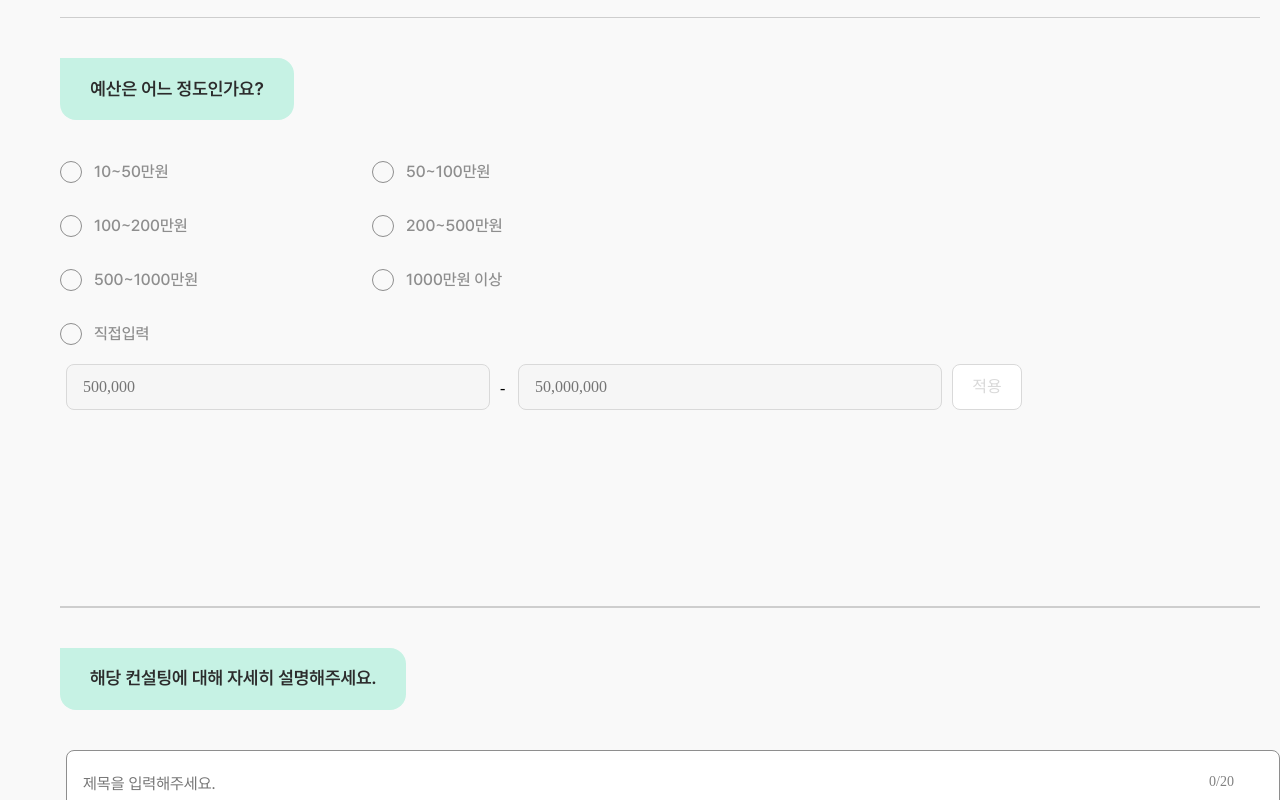
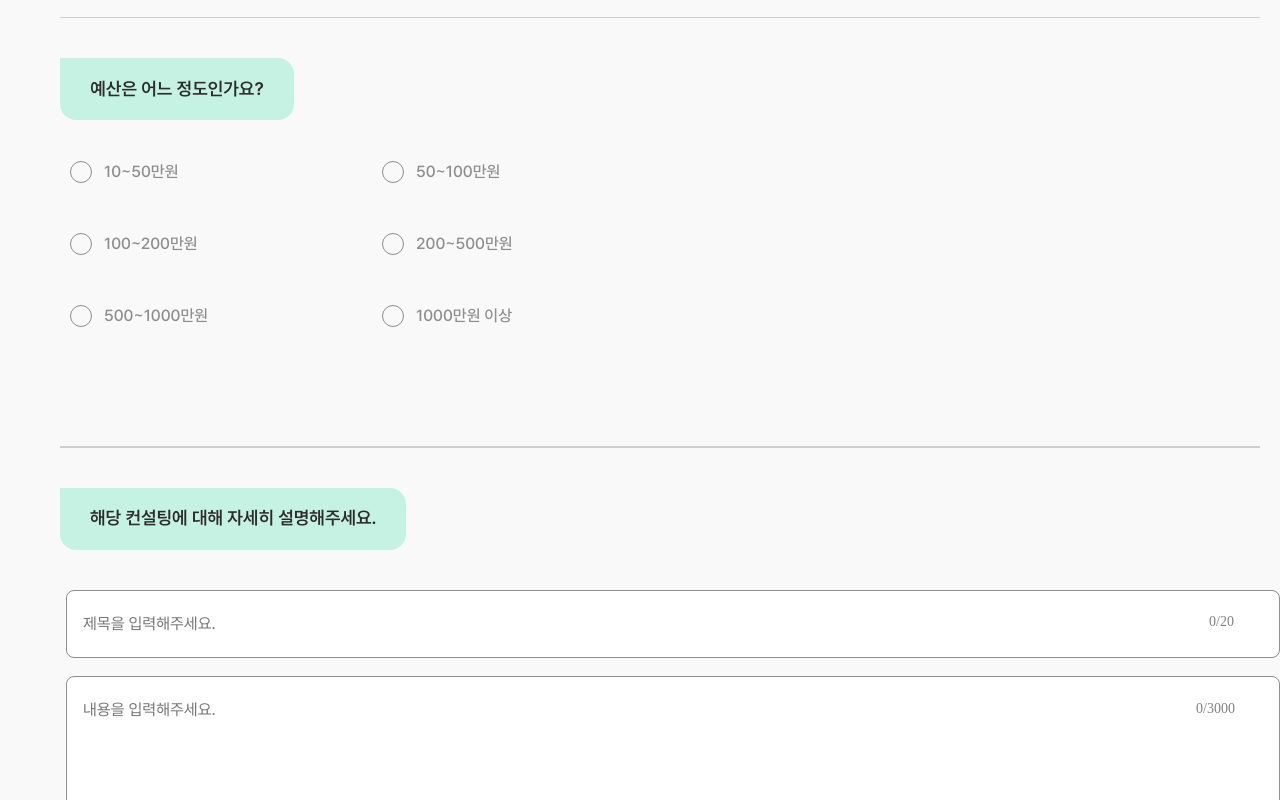
Before and after one commit to Farm-On/FE, a React (Vite) app: page /MyEstimate/RequestEstimate in a window 1280 px wide. Shown: the part 1160-1960 px from the top of the page. Built offline with nearby package versions, Linux system fonts and the light colour scheme.

Commit message:
style: 예산안 섹션에서 직접입력 칸 삭제

```diff
--- a/src/components/ChoiceCity/ChoiceCity.tsx
+++ b/src/components/ChoiceCity/ChoiceCity.tsx
@@ -6,7 +6,11 @@ import { useState } from 'react';
 import XIcon2 from '../../assets/icons/greenX.svg?react';
 //상태관리 라이브러리 설치 후 진행률 올라가게 만들어야함
 
-export const ChoiceCity = () => {
+interface CCProps{
+  onClick:()=>void;
+}
+
+export const ChoiceCity = ({onClick}:CCProps) => {
   const [selectCity, setSelectCity] = useState<string | null>(null); //선택된 도시 이름 개별 관리
   const [selectDistrict, setSelectDistrict] = useState<string | null>(null); //선택된 군/구 개별 관리
 
@@ -16,6 +20,9 @@ export const ChoiceCity = () => {
   };
   const handleDistrictPick = (dist: string) => {
     setSelectDistrict(dist);
+    if(selectCity){
+      onClick()
+    }
   };
 
   const getDistrict = () => {
--- a/src/pages/Home/RequestEstimate.tsx
+++ b/src/pages/Home/RequestEstimate.tsx
@@ -1,7 +1,7 @@
 import * as RE from '../../styles/pages/RequestEstimate';
 import HomeIcon from '../../assets/icons/Home.svg?react';
 import GreyRightIcon from '../../assets/icons/GreyRight.svg?react';
-import CameraIcon from '../../assets/icons/camera.svg?react';
+import CameraIcon from '../../assets/icons/RQcamera.svg?react';
 import { useState } from 'react';
 import { EstimateBudget } from '@/components/EstimateBudget';
 import { ChoiceCity } from '@/components/ChoiceCity/ChoiceCity';
@@ -27,9 +27,9 @@ export default function RequestEstimatePage(): JSX.Element {
   const [selected, setSelected] = useState<string>('2');
   const [titleValue, setTitleValue] = useState<string>('');
   const [contentValue, setContentValue] = useState<string>('');
-  const [isDisabled, setIsDisabled] = useState<boolean>(true);
+  //const [isDisabled, setIsDisabled] = useState<boolean>(true);
   const [isChecked, setIsChecked] = useState<string>('');
-  const [isApplied, setIsApplied] = useState<boolean>(false);
+  //const [isApplied, setIsApplied] = useState<boolean>(false);
   const [processing, setProcessing] = useState<number>(0);
   const [currentSection, setCurrentSection] = useState<
     'category' | 'location' | 'budget' | 'detail'
@@ -62,20 +62,10 @@ export default function RequestEstimatePage(): JSX.Element {
     if (newText.length <= 3000) setContentValue(newText);
   };
 
-  const handleApply = () => {
-    setIsApplied(!isApplied);
-    scrollToSection(detailRef, 'detail');
-    setProcessing(processing + 25);
-  };
 
   const handleMoney = (value: string) => {
     setIsChecked(value);
-    setIsDisabled(value !== '직접입력');
-    //적용버튼을 눌렀을 때 자동스크롤
-    if (value !== '직접입력') {
-      scrollToSection(detailRef, 'detail');
-      setProcessing(processing + 25);
-    }
+    scrollToSection(detailRef,'detail')
   };
 
   const handleSucceed = () => {
@@ -84,7 +74,9 @@ export default function RequestEstimatePage(): JSX.Element {
     }
   };
 
-
+  const handleCityClick = ()=>{
+    scrollToSection(budgetRef, 'budget')
+  };
 
   return (
     <>
@@ -139,7 +131,7 @@ export default function RequestEstimatePage(): JSX.Element {
               <div ref={locationRef}>
                 <RE.Bubble>컨설팅 위치는 어디인가요?</RE.Bubble>
                 <div style={{ paddingBottom: '18px', paddingLeft: '6px' }}>
-                  <ChoiceCity />
+                  <ChoiceCity onClick={handleCityClick}/>
                 </div>
                 <RE.DividingLine />
               </div>
@@ -154,8 +146,8 @@ export default function RequestEstimatePage(): JSX.Element {
                     '100~200만원',
                     '200~500만원',
                     '500~1000만원',
-                    '1000만원 이상',
-                    '직접입력',
+                    '1000만원 이상'
+
                   ].map((value) => (
                     <EstimateBudget
                       key={value}
@@ -167,12 +159,6 @@ export default function RequestEstimatePage(): JSX.Element {
                     />
                   ))}
                 </RE.InputContainer>
-                <RE.TypeBudget>
-                  <RE.MinBudget placeholder="500,000" disabled={isDisabled} />
-                  <p style={{ width: '8px' }}>-</p>
-                  <RE.MaxBudget placeholder="50,000,000" disabled={isDisabled} />
-                  <RE.Apply onClick={() => handleApply()}>적용</RE.Apply>
-                </RE.TypeBudget>
                 <RE.DividingLine />
               </div>
 
--- a/src/styles/pages/RequestEstimate.ts
+++ b/src/styles/pages/RequestEstimate.ts
@@ -145,6 +145,7 @@ export const InputContainer = styled.div`
   height: 186px;
   gap: 30px;
   padding-top: 40px;
+  padding-left: 10px;
 `;
 
 export const MinBudget = styled.input`
```
Also changed, not shown: src/assets/icons/RQcamera.svg (added).
